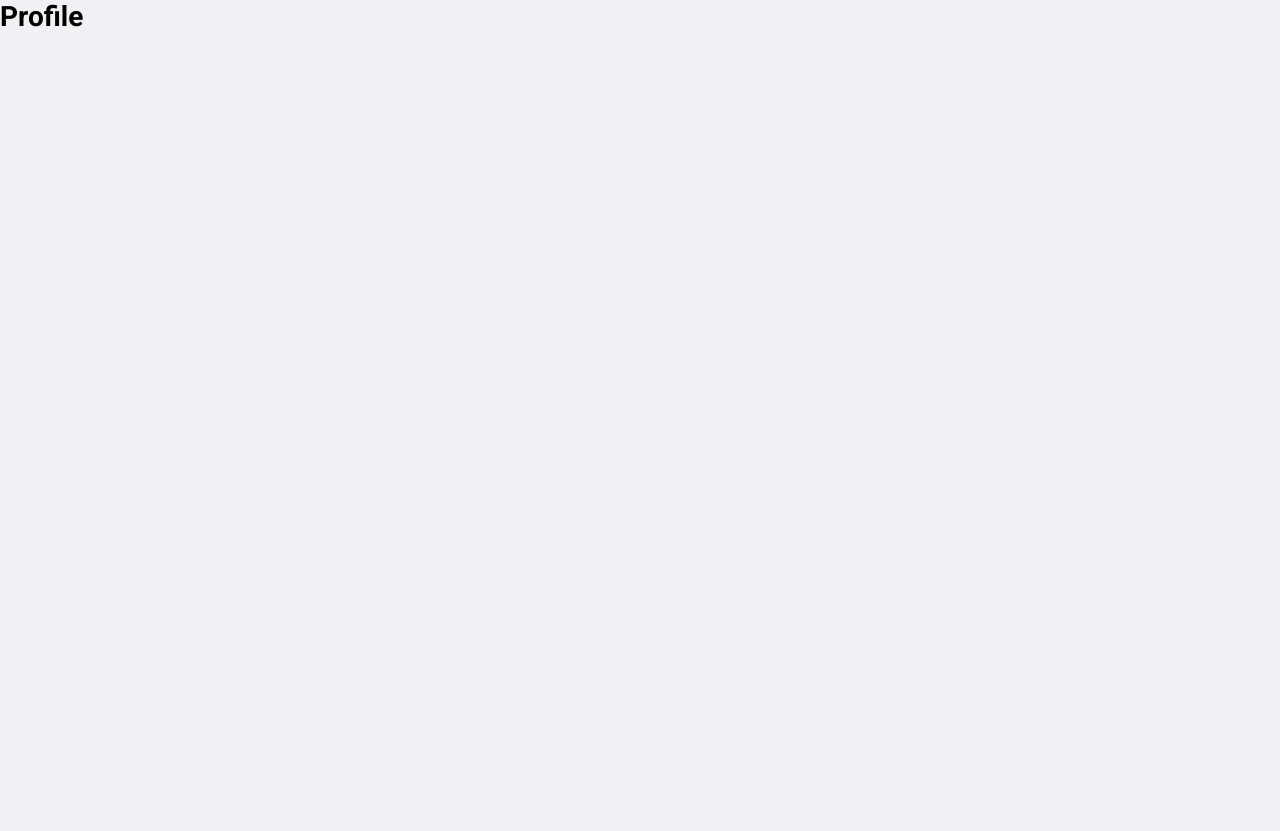
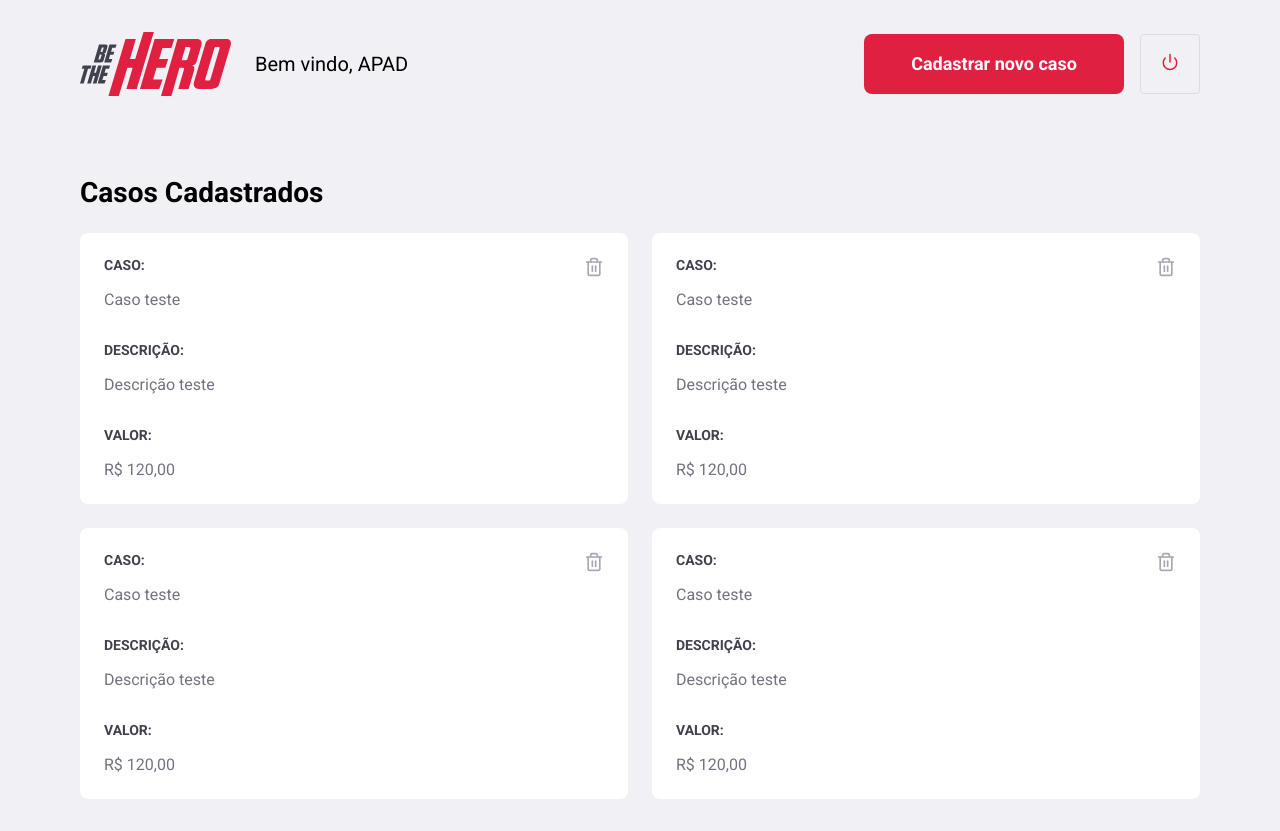
Before and after one commit to arthurxavier/omnistack11-react, a React (Create React App) app: page /profile in a window 1280 px wide. Before the commit the page ends 800 px from the top, so only its background shows below. Built offline with nearby package versions, Linux system fonts and the light colour scheme.

Commit message:
Adding Profile component and styles

```diff
--- a/src/pages/Profile/index.js
+++ b/src/pages/Profile/index.js
@@ -1,9 +1,91 @@
 import React from "react";
+import { Link } from "react-router-dom";
+import { FiPower, FiTrash2 } from "react-icons/fi";
 
 import "./styles.css";
 
+import logoImg from "../../assets/logo.svg";
+
 function Profile() {
-  return <h1>Profile</h1>;
+  return (
+    <div className="profile-container">
+      <header>
+        <img src={logoImg} alt="Be The Hero" />
+        <span>Bem vindo, APAD</span>
+
+        <Link className="button" to="/incidents/new">
+          Cadastrar novo caso
+        </Link>
+        <button type="button">
+          <FiPower size={18} color="#E02041" />
+        </button>
+      </header>
+
+      <h1>Casos Cadastrados</h1>
+
+      <ul>
+        <li>
+          <strong>CASO:</strong>
+          <p>Caso teste</p>
+
+          <strong>DESCRIÇÃO:</strong>
+          <p>Descrição teste</p>
+
+          <strong>VALOR:</strong>
+          <p>R$ 120,00</p>
+
+          <button type="button">
+            <FiTrash2 size={20} color="#a8a8b3" />
+          </button>
+        </li>
+
+        <li>
+          <strong>CASO:</strong>
+          <p>Caso teste</p>
+
+          <strong>DESCRIÇÃO:</strong>
+          <p>Descrição teste</p>
+
+          <strong>VALOR:</strong>
+          <p>R$ 120,00</p>
+
+          <button type="button">
+            <FiTrash2 size={20} color="#a8a8b3" />
+          </button>
+        </li>
+
+        <li>
+          <strong>CASO:</strong>
+          <p>Caso teste</p>
+
+          <strong>DESCRIÇÃO:</strong>
+          <p>Descrição teste</p>
+
+          <strong>VALOR:</strong>
+          <p>R$ 120,00</p>
+
+          <button type="button">
+            <FiTrash2 size={20} color="#a8a8b3" />
+          </button>
+        </li>
+
+        <li>
+          <strong>CASO:</strong>
+          <p>Caso teste</p>
+
+          <strong>DESCRIÇÃO:</strong>
+          <p>Descrição teste</p>
+
+          <strong>VALOR:</strong>
+          <p>R$ 120,00</p>
+
+          <button type="button">
+            <FiTrash2 size={20} color="#a8a8b3" />
+          </button>
+        </li>
+      </ul>
+    </div>
+  );
 }
 
 export default Profile;
--- a/src/pages/Profile/styles.css
+++ b/src/pages/Profile/styles.css
@@ -0,0 +1,87 @@
+.profile-container {
+  width: 100%;
+  max-width: 1180px;
+  padding: 0 30px;
+  margin: 32px auto;
+}
+
+.profile-container header {
+  display: flex;
+  align-items: center;
+}
+
+.profile-container header span {
+  font-size: 20px;
+  margin-left: 24px;
+}
+
+.profile-container header img {
+  height: 64px;
+}
+
+.profile-container header a {
+  width: 260px;
+  margin-left: auto;
+  margin-top: 0;
+}
+
+.profile-container header button {
+  height: 60px;
+  width: 60px;
+  border-radius: 4px;
+  border: 1px solid #dcdce6;
+  background: transparent;
+  margin-left: 16px;
+  transition: border-color 0.2s;
+}
+
+.profile-container header button:hover {
+  border-color: #999;
+}
+
+.profile-container h1 {
+  margin-top: 80px;
+  margin-bottom: 24px;
+}
+
+.profile-container ul {
+  display: grid;
+  grid-template-columns: repeat(2, 1fr);
+  grid-gap: 24px;
+  list-style: none;
+}
+
+.profile-container ul li {
+  background: #fff;
+  padding: 24px;
+  border-radius: 8px;
+  position: relative;
+}
+
+.profile-container ul li button {
+  position: absolute;
+  background: transparent;
+  right: 24px;
+  top: 24px;
+  border: 0;
+}
+
+.profile-container ul li button:hover {
+  filter: brightness(60%);
+}
+
+.profile-container ul li strong {
+  display: block;
+  margin-bottom: 16px;
+  color: #41414d;
+}
+
+.profile-container ul li p + strong {
+  margin-top: 32px;
+}
+
+.profile-container ul li p {
+  color: #737380;
+  line-height: 21px;
+  font-size: 16px;
+}
```
